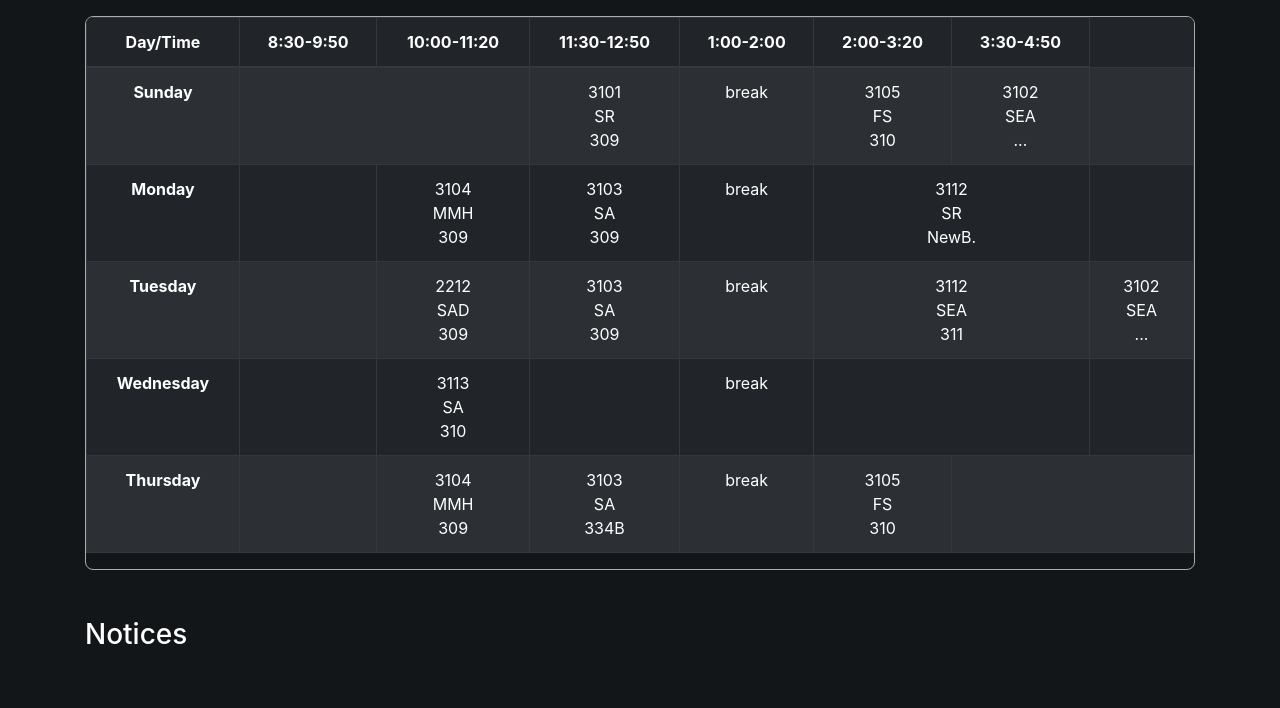
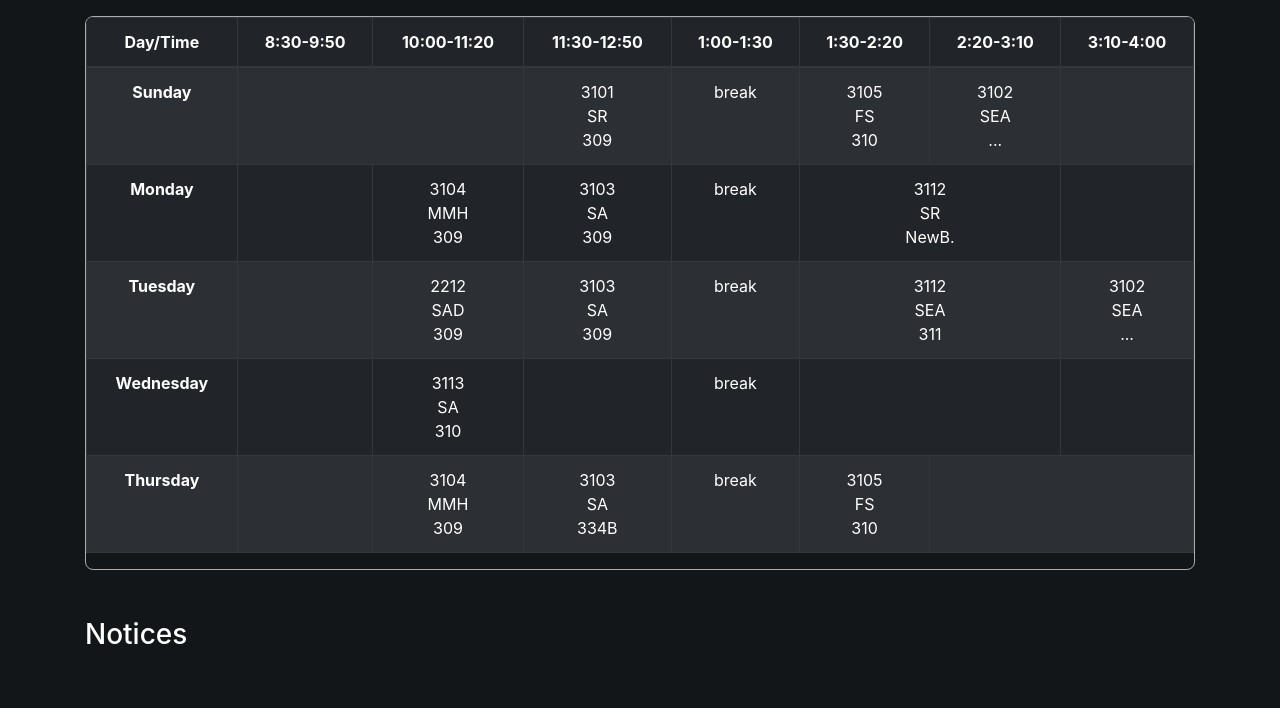
Before and after one commit to saadman-sakib/classroutine, a plain HTML site: page index.html in a window 1280 px wide. Shown: the part 136-844 px from the top of the page. Drawn offline with nearby package versions, Linux system fonts and the light colour scheme.

Commit message:
Update index.html

```diff
--- a/index.html
+++ b/index.html
@@ -27,9 +27,10 @@
                         <th scope="col">8:30-9:50</th>
                         <th scope="col">10:00-11:20</th>
                         <th scope="col">11:30-12:50</th>
-                        <th scope="col">1:00-2:00</th>
-                        <th scope="col">2:00-3:20</th>
-                        <th scope="col">3:30-4:50</th>
+                        <th scope="col">1:00-1:30</th>
+                        <th scope="col">1:30-2:20</th>
+                        <th scope="col">2:20-3:10</th>
+                        <th scope="col">3:10-4:00</th>
                     </tr>
                 </thead>
                 <tbody id="table-body">
```
